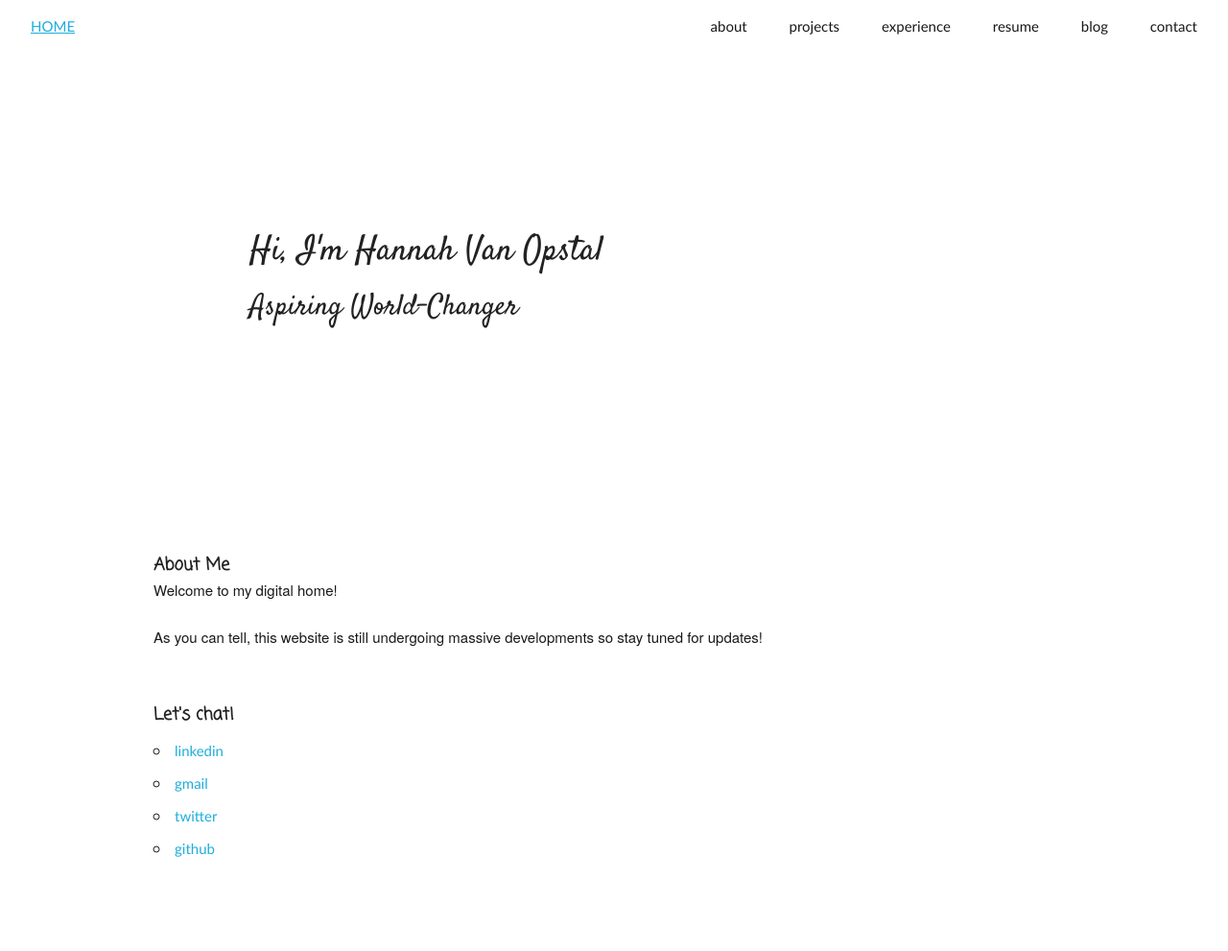
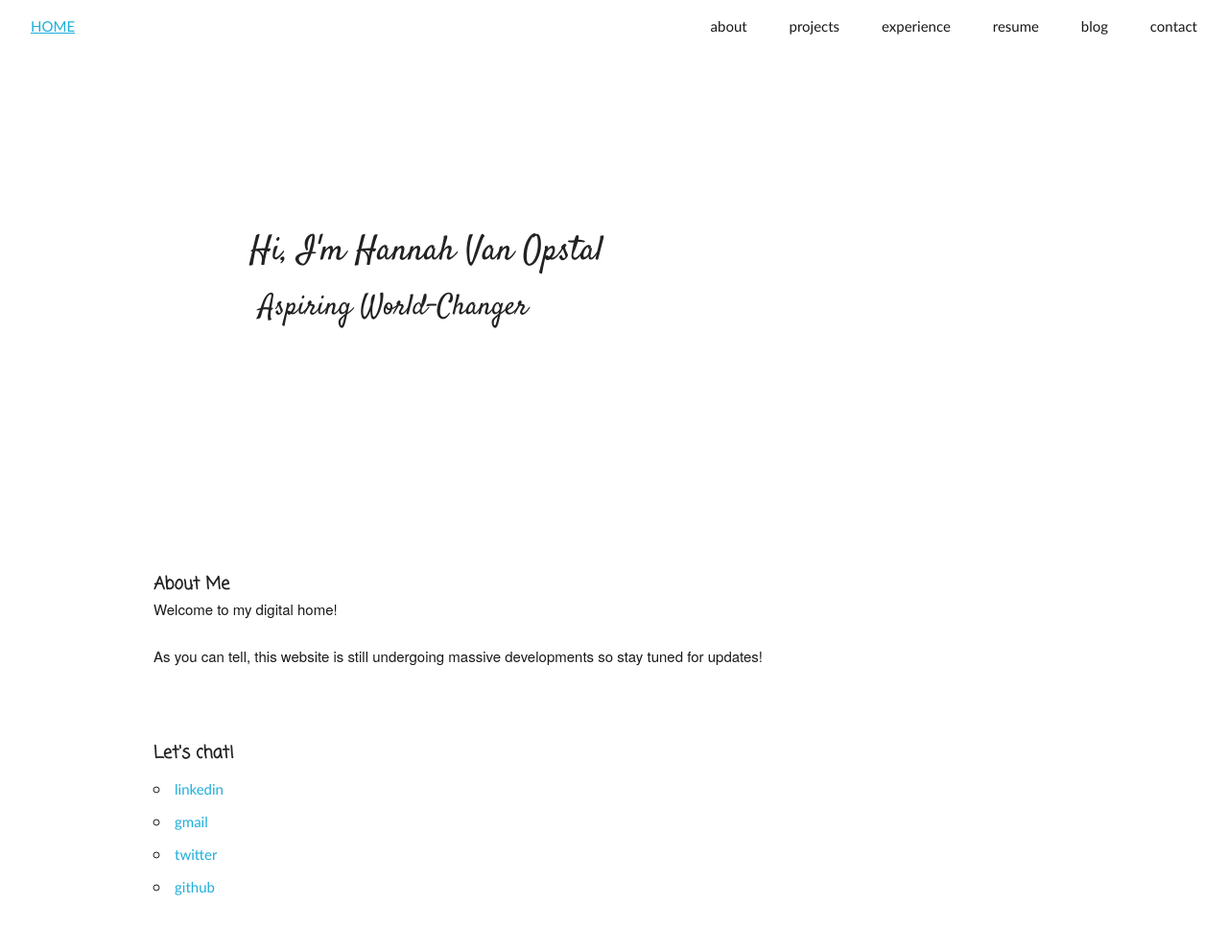
Before and after one commit to hvanopstal/hvanopstal.github.io, a Jekyll site: the page index.html, which Jekyll copies as it is, in a window 1280 px wide. Shown: the whole page at 96% size. Built offline with Jekyll 4.4.1, drawn with Linux system fonts in a browser that asks for light colours; some web fonts are replaced; before the commit the page ends 951 px from its top, so only the background shows below that.

Commit message:
Update main.css

```diff
--- a/css/main.css
+++ b/css/main.css
@@ -10,7 +10,7 @@
   margin: 0px auto;
 }
 .container {
-  width: 95%;
+  width: 100%;
 }
 <!--
 nav ul, footer ul {
@@ -71,20 +71,23 @@
   padding: 5px 0px 15px 0;
 }
   .navigation-bar.home a {
+    text-decoration: none;
     float: left;
-    text-decoration: none;
   }
-  .navigation-bar.home a:hover {
-    color: #5e5e5e;
-    text-decoration: none;
-  }
+    .navigation-bar.home a:hover {
+      color: #5e5e5e;
+      text-decoration: none;
+    }
   .navigation-bar ul {
     text-decoration: none;
     margin: 0;
     padding: 0;
     float: right;
   }
-    .navigation-bar ul li { display: inline; }
+    .navigation-bar ul li {
+      text-decoration: none;
+      display: inline;
+    }
       .navigation-bar ul li a {
         text-decoration: none;
         padding: 40px;
@@ -105,14 +108,15 @@
   .intro-jobtitle {
     font-size: 2em;
     margin-top: 5px;
+    padding-left: 10px;
   }
-div.section-title {
-  margin-top: 30px;
-  font-family: "Coming Soon", "Calibri", Arial;
+.section-title {
+  margin-top: 50px;
+  font-family: "News Cycle", "Coming Soon", "Calibri", Arial;
   font-size: 1.2em;
   font-weight: bold;
 }
-div.row {
+.row {
   vertical-align: inline-block;
 }
 
```
